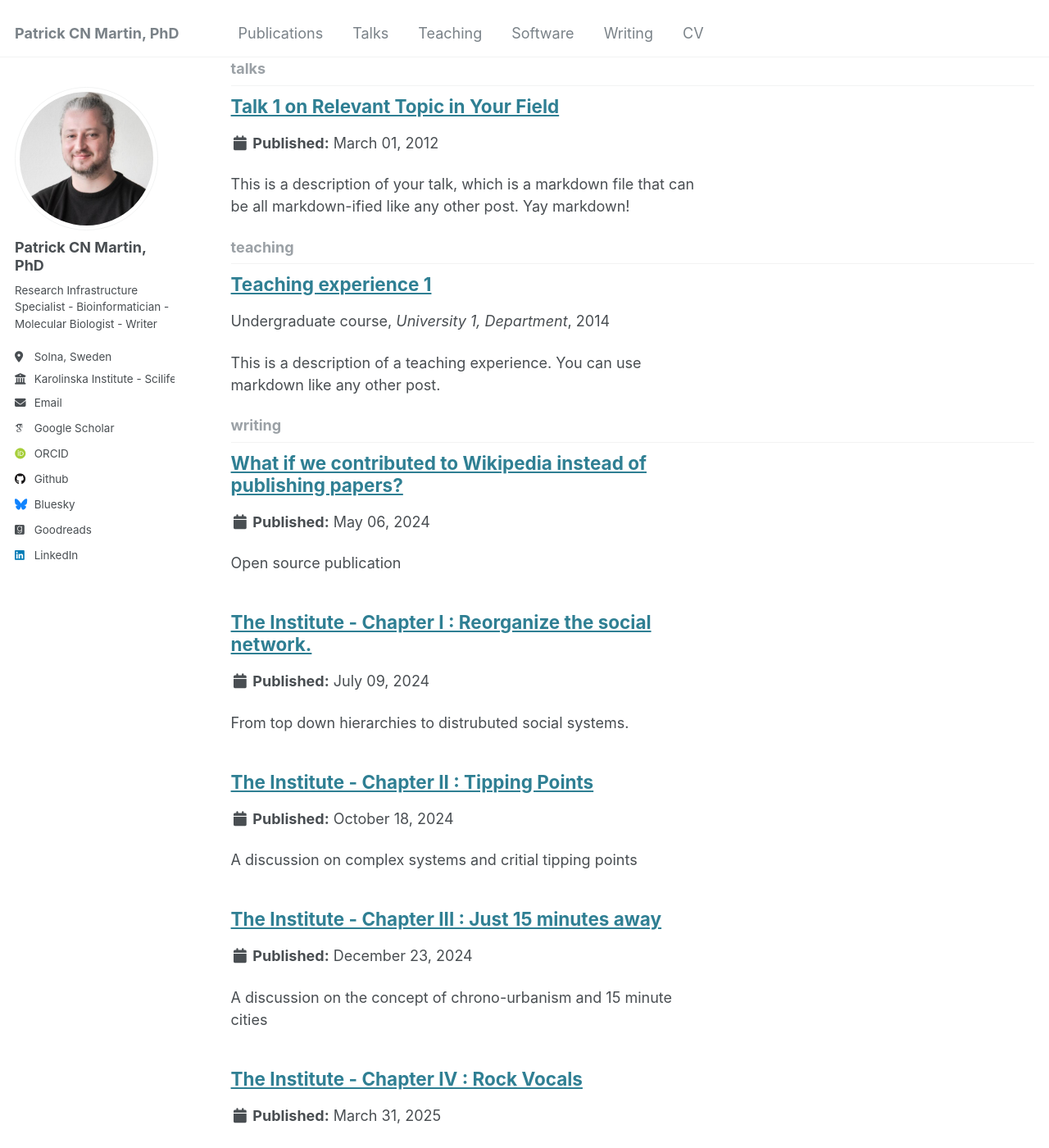
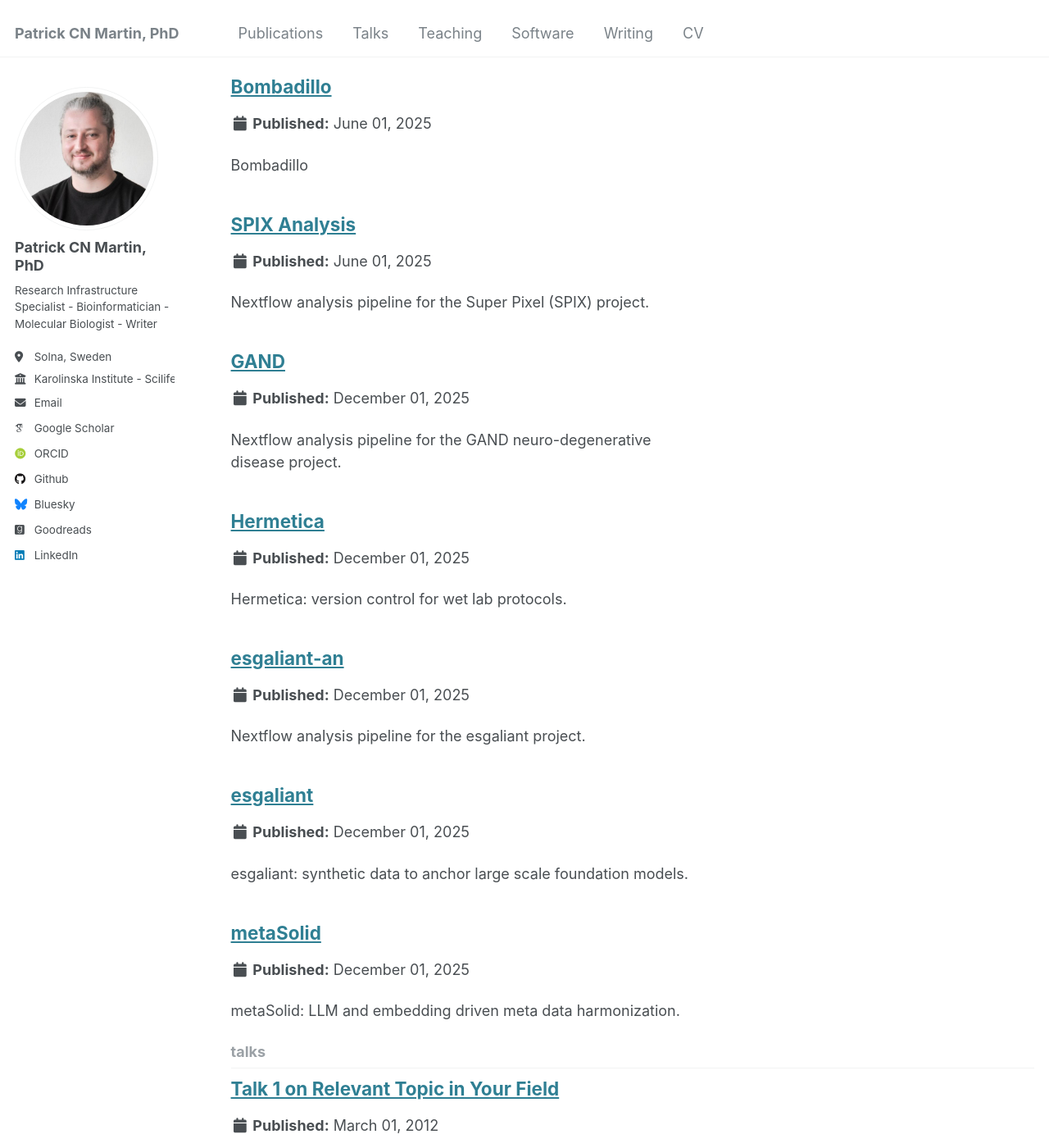
Before and after one commit to patrickCNMartin/patrickCNMartin.github.io, a Jekyll site: the page built from _pages/collection-archive.html, in a window 1280 px wide and 1400 px high, scrolled down 4903 px. Shown: the whole window at 82% size. Built offline with Jekyll 4.4.1, drawn with Linux system fonts in a browser that asks for light colours; some web fonts are replaced; some of the changed text lies outside the part shown.

Commit message:
adding software page

```diff
--- a/_pages/software.md
+++ b/_pages/software.md
@@ -17,12 +17,15 @@ A non-exhaustive list of coding and analysis projects
 
 # Software Packages
 
+## [metaSolid](https://github.com/patrickCNMartin/metaSolid)
+Python package which integrates local/cloud LLMs and semantic embeddings models to generate harmonized meta data fields. Harmonization can results from semantic clustering or against a common target.
+
+## [Hermetica](https://github.com/patrickCNMartin/Hermetica)
+Protocol version control. Pulls wet lab protocols from multiple sources and provides strict version control by generating a protocol lock file. Wet lab pipeline using multiple protocols are converted into DAG that are also tracked and version controlled.
+
 ## [esgaliant](https://github.com/patrickCNMartin/esgaliant)
 Building Synthetic data to anchor large scale foundations models and understand that actual biology of large scale data sets.
 
-*Work In Progress*
-
-**python package**
 
 ---
 
--- /dev/null
+++ b/_software/GAND.md
@@ -0,0 +1,17 @@
+---
+title: "GAND"
+excerpt: "Nextflow analysis pipeline for the GAND neuro-degenerative disease project."
+collection: software
+date: 2025-12-01
+---
+
+Analysis repository for the GAND project, focused on neuro-degenerative diseases. The analyses are wrapped in a Nextflow pipeline using conda environments.
+
+Conda environments will be replaced with containers (Docker and Apptainer) at publication time to bring the pipeline in line with the other analysis repositories.
+
+## GitHub Page
+
+[GAND](https://github.com/patrickCNMartin/GAND)
+
+## Publications
+In progress
--- /dev/null
+++ b/_software/Hermetica.md
@@ -0,0 +1,17 @@
+---
+title: "Hermetica"
+excerpt: "Hermetica: version control for wet lab protocols."
+collection: software
+date: 2025-12-01
+---
+
+Hermetica brings version control to wet lab protocols. Protocols are pulled from multiple sources and pinned through a protocol lock file, providing strict version control of what was actually run at the bench.
+
+Wet lab pipelines that chain multiple protocols together are converted into a DAG, which is itself tracked and version controlled. This makes it possible to know exactly which protocol versions, in which order, produced a given data set.
+
+## GitHub Page
+
+[Hermetica](https://github.com/patrickCNMartin/Hermetica)
+
+## Publications
+In progress
--- /dev/null
+++ b/_software/esgaliant-an.md
@@ -0,0 +1,21 @@
+---
+title: "esgaliant-an"
+excerpt: "Nextflow analysis pipeline for the esgaliant project."
+collection: software
+date: 2025-12-01
+---
+
+Analysis repository for the esgaliant project. All analyses are wrapped in a Nextflow pipeline with containers (Docker and Apptainer), covering synthetic data generation, model anchoring, and the downstream evaluation of what large scale models capture.
+
+The development environment is handled with Nix.
+
+## GitHub Page
+
+[esgaliant-an](https://github.com/patrickCNMartin/esgaliant-an)
+
+## Related Software
+
+[esgaliant](https://github.com/patrickCNMartin/esgaliant)
+
+## Publications
+In progress
--- /dev/null
+++ b/_software/esgaliant.md
@@ -0,0 +1,21 @@
+---
+title: "esgaliant"
+excerpt: "esgaliant: synthetic data to anchor large scale foundation models."
+collection: software
+date: 2025-12-01
+---
+
+esgaliant builds synthetic data used to anchor large scale foundation models and to probe what biology is actually captured by large data sets.
+
+By generating data where the ground truth is known by construction, esgaliant provides a controlled setting to ask what a model has learned, what it has memorized, and where the biological signal in a training set really sits.
+
+## GitHub Page
+
+[esgaliant](https://github.com/patrickCNMartin/esgaliant)
+
+## Analysis
+
+[esgaliant-an](https://github.com/patrickCNMartin/esgaliant-an)
+
+## Publications
+In progress
--- /dev/null
+++ b/_software/metaSolid.md
@@ -0,0 +1,22 @@
+---
+title: "metaSolid"
+excerpt: "metaSolid: LLM and embedding driven meta data harmonization."
+collection: software
+date: 2025-12-01
+---
+
+metaSolid is a Python package for meta data harmonization. It integrates local and cloud based LLMs together with semantic embedding models to convert messy, inconsistent meta data fields into harmonized ones.
+
+Harmonization can be carried out in two ways:
+
+* Semantic clustering - fields are grouped by embedding similarity and collapsed into consensus terms
+* Target based harmonization - fields are mapped onto a common target vocabulary or schema
+
+The aim is to make meta data usable at the scale required for atlas level and foundation model data sets, where inconsistent annotation is often the main bottleneck.
+
+## GitHub Page
+
+[metaSolid](https://github.com/patrickCNMartin/metaSolid)
+
+## Publications
+In progress
--- /dev/null
+++ b/_software/spix-analysis.md
@@ -0,0 +1,17 @@
+---
+title: "SPIX Analysis"
+excerpt: "Nextflow analysis pipeline for the Super Pixel (SPIX) project."
+collection: software
+date: 2025-06-01
+---
+
+Analysis repository for the Super Pixel (SPIX) project. All analyses are wrapped in a Nextflow pipeline with containers (Docker and Apptainer) to keep every step reproducible from raw data to figures.
+
+The development environment is handled with Nix, so the tooling itself is pinned alongside the analysis containers.
+
+## GitHub Page
+
+[scSPIX_analysis](https://github.com/patrickCNMartin/scSPIX_analysis)
+
+## Publications
+In progress
--- /dev/null
+++ b/_software/vesalius-analysis.md
@@ -0,0 +1,24 @@
+---
+title: "Vesalius Analysis"
+excerpt: "Analysis repository for Vesalius 2.0.0."
+collection: software
+date: 2025-01-01
+---
+
+Analysis repository for Vesalius 2.0.0, containing the code used to produce the analyses and figures of the associated manuscript (Nature Communications).
+
+The repository covers multi-modal spatial domain identification, cell to cell mapping across heterogenous spatial samples, and the benchmarking used to evaluate mapping quality.
+
+## GitHub Page
+
+[Vesalius_analysis](https://github.com/WonLab-CS/Vesalius_analysis)
+
+## Related Software
+
+[Vesalius](https://wonlab-cs.github.io/Vesalius/)
+
+## Publications
+
+[Multi-scale and multi-context interpretable mapping of cell states across heterogenous spatial samples](https://www.biorxiv.org/content/10.1101/2024.08.31.610638v2)
+
+In press in Nature Communications
```
Also changed, not shown: other parts of _pages/software.md (+0 -20 lines), _pages/cv.md (+8 -0 lines).
